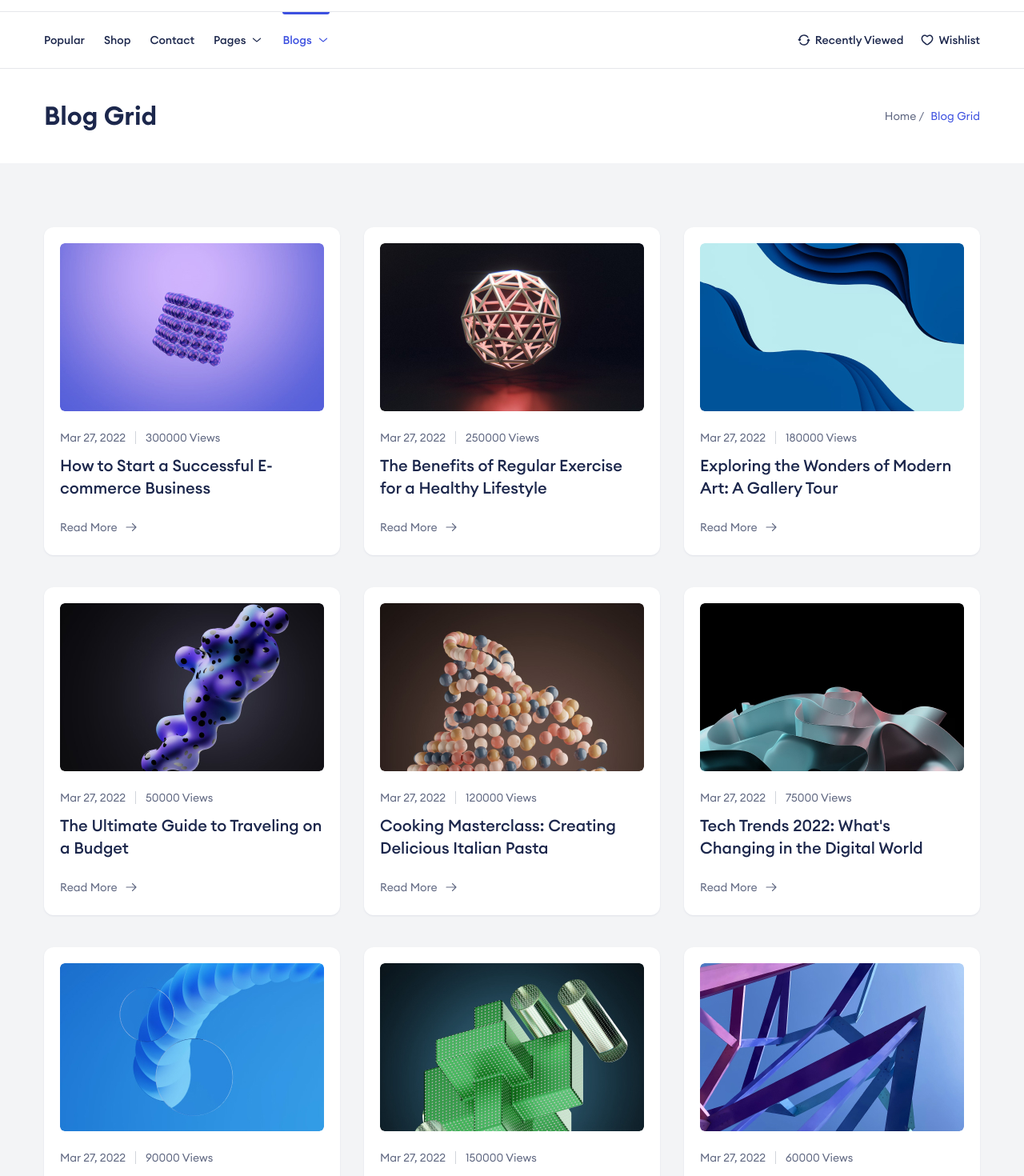
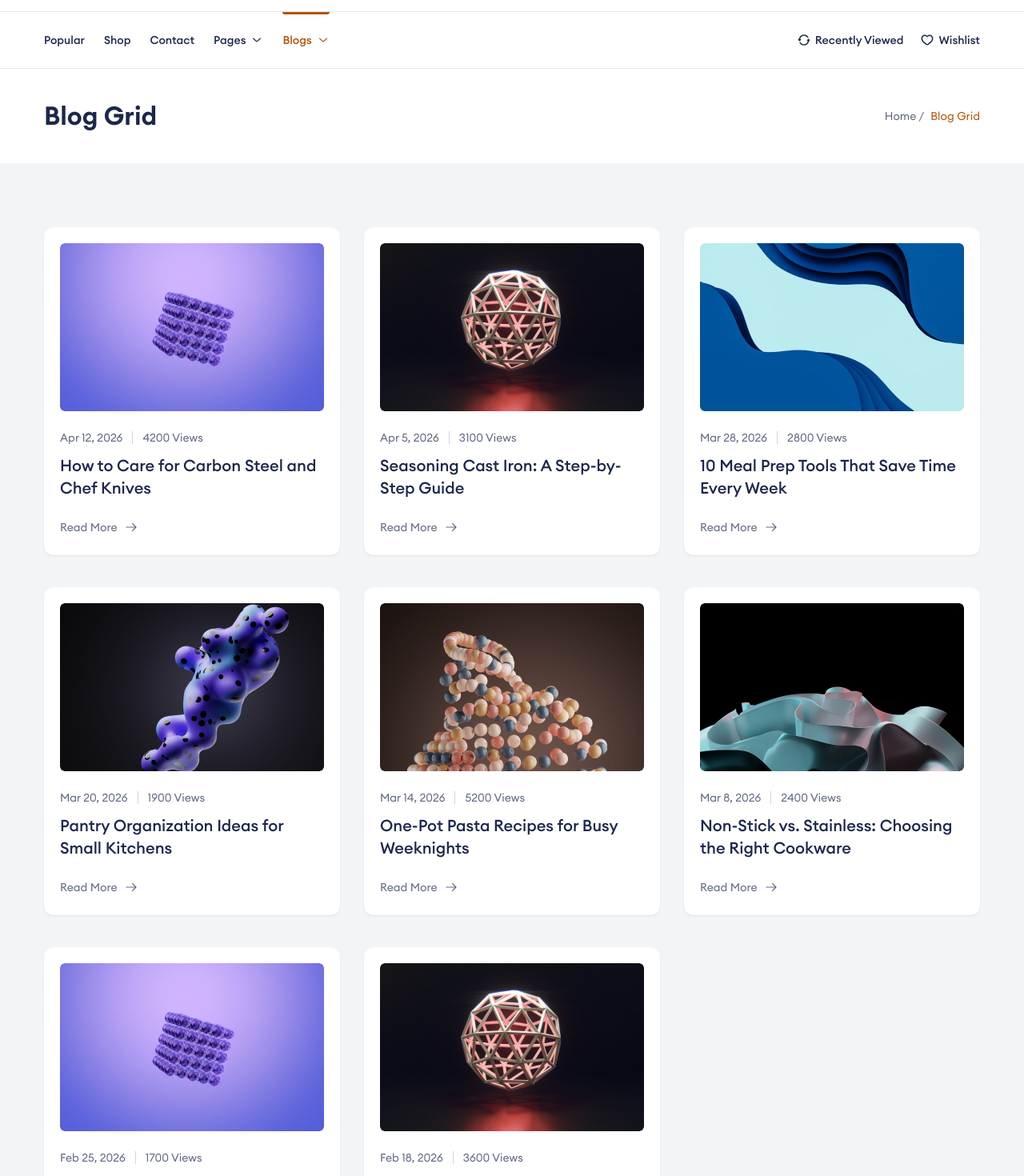
Before and after one commit to bereket-7/ecommerce-template, a Next.js app: page /blogs/blog-grid in a window 1280 px wide. Shown: the part 80-1550 px from the top of the page at 80% size. Built offline with nearby package versions, Linux system fonts and the light colour scheme.

Commit message:
Update Tailwind configuration colors, replace logo SVG, and revise blog metadata for KitchenEdge template.

```diff
--- a/src/app/(site)/blogs/blog-details-with-sidebar/page.tsx
+++ b/src/app/(site)/blogs/blog-details-with-sidebar/page.tsx
@@ -3,8 +3,8 @@ import BlogDetailsWithSidebar from "@/components/BlogDetailsWithSidebar";
 
 import { Metadata } from "next";
 export const metadata: Metadata = {
-  title: "Blog Details Page | NextCommerce Nextjs E-commerce template",
-  description: "This is Blog Details Page for NextCommerce Template",
+  title: "Blog Details Page",
+  description: "This is Blog Details Page for KitchenEdge Template",
   // other metadata
 };
 
--- a/src/app/(site)/blogs/blog-grid-with-sidebar/page.tsx
+++ b/src/app/(site)/blogs/blog-grid-with-sidebar/page.tsx
@@ -3,8 +3,8 @@ import BlogGridWithSidebar from "@/components/BlogGridWithSidebar";
 
 import { Metadata } from "next";
 export const metadata: Metadata = {
-  title: "Blog Grid Page | NextCommerce Nextjs E-commerce template",
-  description: "This is Blog Grid Page for NextCommerce Template",
+  title: "Blog Grid Page",
+  description: "This is Blog Grid Page for KitchenEdge Template",
   // other metadata
 };
 
--- a/src/components/BlogGrid/blogData.ts
+++ b/src/components/BlogGrid/blogData.ts
@@ -2,58 +2,68 @@ import { BlogItem } from "@/types/blogItem";
 
 const blogData: BlogItem[] = [
   {
-    date: "Mar 27, 2022",
-    views: 300000,
-    title: "How to Start a Successful E-commerce Business",
+    date: "Apr 12, 2026",
+    views: 4200,
+    title: "How to Care for Carbon Steel and Chef Knives",
     img: "/images/blog/blog-01.jpg",
+    category: "Knives",
+    excerpt: "Keep your blades sharp and rust-free with these daily habits.",
   },
   {
-    date: "Mar 27, 2022",
-    views: 250000,
-    title: "The Benefits of Regular Exercise for a Healthy Lifestyle",
+    date: "Apr 5, 2026",
+    views: 3100,
+    title: "Seasoning Cast Iron: A Step-by-Step Guide",
     img: "/images/blog/blog-02.jpg",
+    category: "Cookware",
+    excerpt: "Build a durable non-stick patina on your Dutch oven and skillets.",
   },
   {
-    date: "Mar 27, 2022",
-    views: 180000,
-    title: "Exploring the Wonders of Modern Art: A Gallery Tour",
+    date: "Mar 28, 2026",
+    views: 2800,
+    title: "10 Meal Prep Tools That Save Time Every Week",
     img: "/images/blog/blog-03.jpg",
+    category: "Tips",
+    excerpt: "From measuring sets to airtight containers — outfit a efficient kitchen.",
   },
   {
-    date: "Mar 27, 2022",
-    views: 50000,
-    title: "The Ultimate Guide to Traveling on a Budget",
+    date: "Mar 20, 2026",
+    views: 1900,
+    title: "Pantry Organization Ideas for Small Kitchens",
     img: "/images/blog/blog-04.jpg",
+    category: "Storage",
+    excerpt: "Maximize shelf space with spice racks and stackable jars.",
   },
   {
-    date: "Mar 27, 2022",
-    views: 120000,
-    title: "Cooking Masterclass: Creating Delicious Italian Pasta",
+    date: "Mar 14, 2026",
+    views: 5200,
+    title: "One-Pot Pasta Recipes for Busy Weeknights",
     img: "/images/blog/blog-05.jpg",
+    category: "Recipes",
+    excerpt: "Minimal cleanup, maximum flavor — perfect for home cooks.",
   },
   {
-    date: "Mar 27, 2022",
-    views: 75000,
-    title: "Tech Trends 2022: What's Changing in the Digital World",
+    date: "Mar 8, 2026",
+    views: 2400,
+    title: "Non-Stick vs. Stainless: Choosing the Right Cookware",
     img: "/images/blog/blog-06.jpg",
+    category: "Cookware",
+    excerpt: "Match pan types to how you actually cook at home.",
   },
   {
-    date: "Mar 27, 2022",
-    views: 90000,
-    title: "A Guide to Sustainable Living: Reduce, Reuse, Recycle",
-    img: "/images/blog/blog-07.jpg",
+    date: "Feb 25, 2026",
+    views: 1700,
+    title: "Essential Utensils Every Home Cook Needs",
+    img: "/images/blog/blog-01.jpg",
+    category: "Tips",
+    excerpt: "Spatulas, tongs, and thermometers worth the drawer space.",
   },
   {
-    date: "Mar 27, 2022",
-    views: 150000,
-    title: "The Psychology of Happiness: Finding Joy in Everyday Life",
-    img: "/images/blog/blog-08.jpg",
-  },
-  {
-    date: "Mar 27, 2022",
-    views: 60000,
-    title: "Exploring National Parks: Natural Beauty and Adventure",
-    img: "/images/blog/blog-09.jpg",
+    date: "Feb 18, 2026",
+    views: 3600,
+    title: "Knife Skills 101: Dice, Mince, and Chiffonade",
+    img: "/images/blog/blog-02.jpg",
+    category: "Knives",
+    excerpt: "Safer, faster prep starts with the right grip and motion.",
   },
 ];
 
--- a/tailwind.config.ts
+++ b/tailwind.config.ts
@@ -51,13 +51,22 @@ const config: Config = {
         7: "#374151",
       },
       blue: {
-        DEFAULT: "#3C50E0",
-        dark: "#1C3FB7",
-        light: "#5475E5",
-        "light-2": "#8099EC",
-        "light-3": "#ADBCF2",
-        "light-4": "#C3CEF6",
-        "light-5": "#E1E8FF",
+        DEFAULT: "#B45309",
+        dark: "#92400E",
+        light: "#D97706",
+        "light-2": "#F59E0B",
+        "light-3": "#FCD34D",
+        "light-4": "#FDE68A",
+        "light-5": "#FEF3C7",
+      },
+      copper: {
+        DEFAULT: "#B45309",
+        dark: "#92400E",
+        light: "#D97706",
+      },
+      sage: {
+        DEFAULT: "#4A5D4F",
+        light: "#6B7F71",
       },
       red: {
         DEFAULT: "#F23030",
@@ -241,7 +250,7 @@ const config: Config = {
           "0px 0px 1px 0px rgba(33, 37, 41, 0.08), 0px 2px 2px 0px rgba(33, 37, 41, 0.06)",
         filter: "0px 1px 0px 0px #E5E7EB",
         list: "1px 0px 0px 0px #E5E7EB",
-        input: "inset 0 0 0 2px #3C50E0",
+        input: "inset 0 0 0 2px #B45309",
       },
     },
   },
```
Also changed, not shown: public/images/logo/logo.svg.
